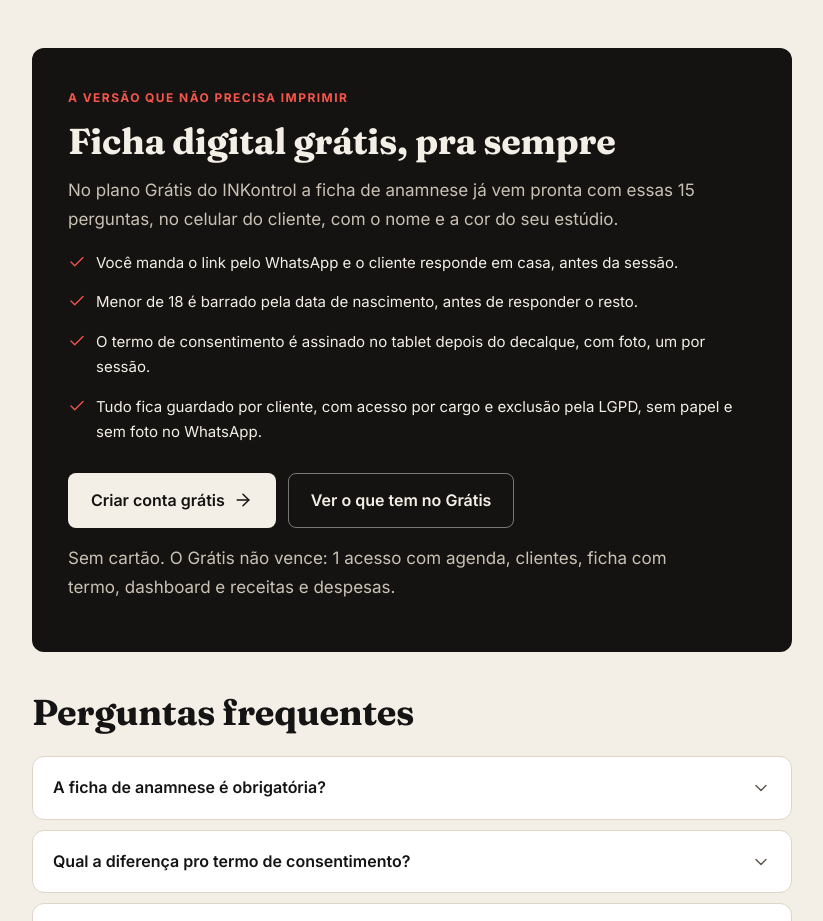
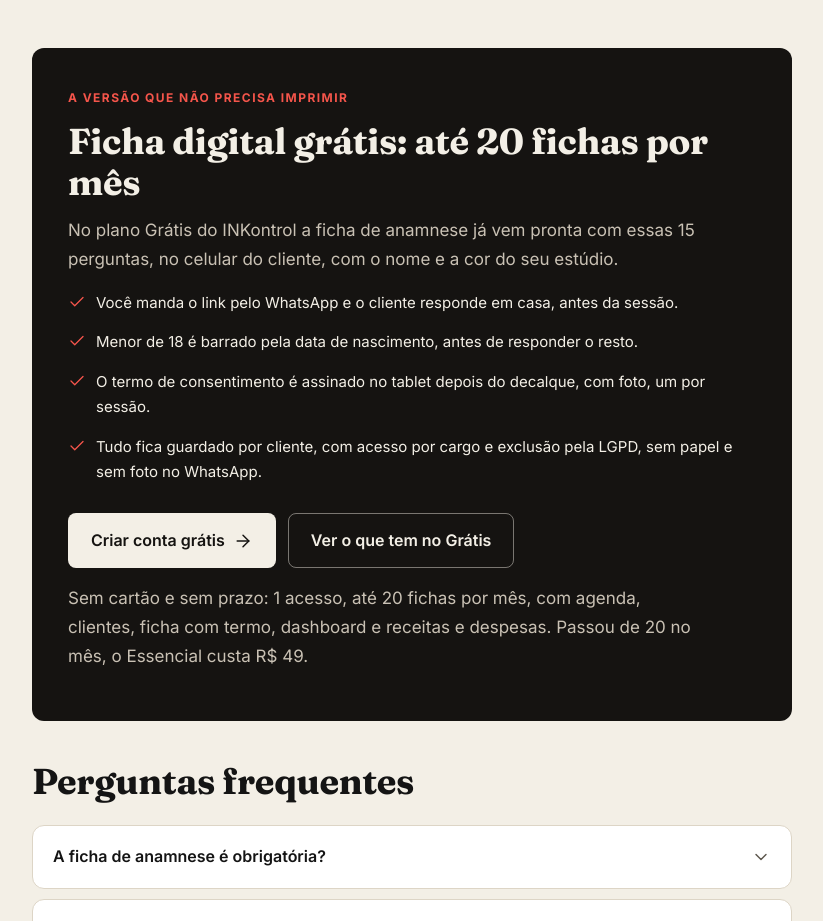
Before and after one commit to inkstation925/inkontrol-landing, a plain HTML site: page ficha-de-anamnese-tatuagem/index.html in a window 1280 px wide. Shown: the part 4927-5848 px from the top of the page, without its empty margins (228-1051 px from the left). Drawn offline with Linux system fonts and the light colour scheme.

Commit message:
fix(ficha): CTA do Grátis com a cota de 20 fichas por mês
Co-Authored-By: Claude Fable 5.1 <noreply@anthropic.com>

```diff
--- a/ficha-de-anamnese-tatuagem/index.html
+++ b/ficha-de-anamnese-tatuagem/index.html
@@ -399,7 +399,7 @@
 
     <div class="cta">
       <span class="eyebrow" style="color:#F5554B">A versão que não precisa imprimir</span>
-      <h2>Ficha digital grátis, pra sempre</h2>
+      <h2>Ficha digital grátis: até 20 fichas por mês</h2>
       <p>No plano Grátis do INKontrol a ficha de anamnese já vem pronta com essas 15 perguntas, no celular do cliente, com o nome e a cor do seu estúdio.</p>
       <ul>
         <li><svg class="ic"><use href="#i-check"/></svg>Você manda o link pelo WhatsApp e o cliente responde em casa, antes da sessão.</li>
@@ -411,7 +411,7 @@
         <a href="https://app.inkontrol.com.br/cadastro?utm_source=site&utm_medium=artigo&utm_campaign=ficha-anamnese" class="btn btn-white">Criar conta grátis <svg class="ic"><use href="#i-arrow-right"/></svg></a>
         <a href="/#planos" class="btn btn-secondary" style="color:var(--paper);border-color:rgba(243,239,230,.45)">Ver o que tem no Grátis</a>
       </div>
-      <p class="micro" style="color:#C9C1B4">Sem cartão. O Grátis não vence: 1 acesso com agenda, clientes, ficha com termo, dashboard e receitas e despesas.</p>
+      <p class="micro" style="color:#C9C1B4">Sem cartão e sem prazo: 1 acesso, até 20 fichas por mês, com agenda, clientes, ficha com termo, dashboard e receitas e despesas. Passou de 20 no mês, o Essencial custa R$ 49.</p>
     </div>
 
     <section id="faq">
```
